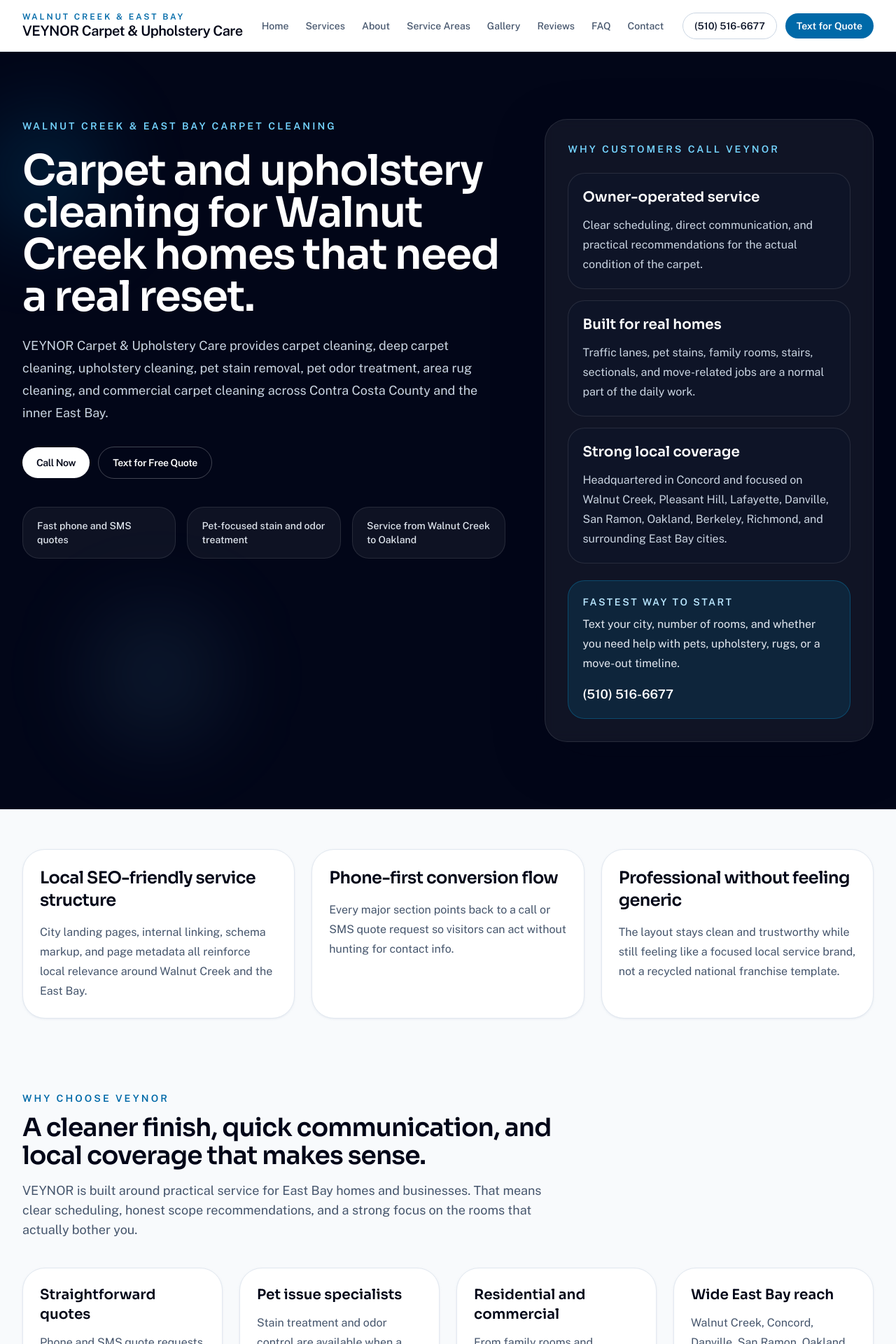
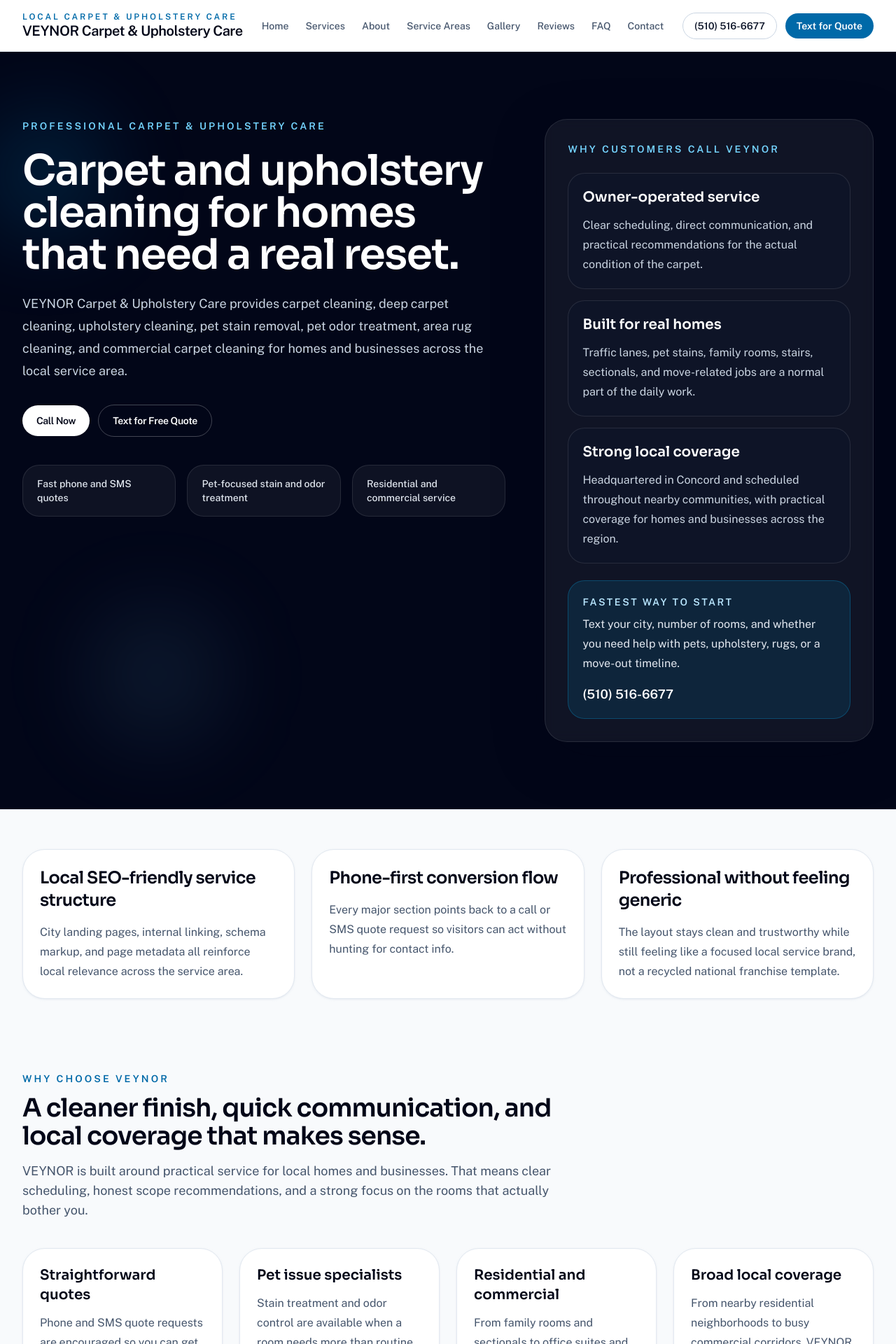
Before and after one commit to veynorcarpetscare-jpg/veynorcarpetcare, a Next.js app: page / in a window 1280 px wide. Shown: the top 1920 px of the page at 70% size. Built offline with nearby package versions, Linux system fonts and the light colour scheme.

Commit message:
Refine homepage geo positioning

```diff
--- a/app/page.tsx
+++ b/app/page.tsx
@@ -44,16 +44,16 @@ export default function Home() {
             <div className="absolute bottom-0 left-24 h-48 w-48 rounded-full bg-sky-300/10 blur-3xl" />
             <div className="relative">
               <p className="text-sm font-semibold uppercase tracking-[0.22em] text-sky-300">
-                Walnut Creek & East Bay Carpet Cleaning
+                Professional Carpet & Upholstery Care
               </p>
               <h1 className="mt-6 max-w-3xl text-5xl font-semibold tracking-tight sm:text-6xl">
-                Carpet and upholstery cleaning for Walnut Creek homes that need a real reset.
+                Carpet and upholstery cleaning for homes that need a real reset.
               </h1>
               <p className="mt-6 max-w-2xl text-lg leading-8 text-slate-300">
                 VEYNOR Carpet & Upholstery Care provides carpet cleaning, deep
                 carpet cleaning, upholstery cleaning, pet stain removal, pet odor
-                treatment, area rug cleaning, and commercial carpet cleaning across
-                Contra Costa County and the inner East Bay.
+                treatment, area rug cleaning, and commercial carpet cleaning for
+                homes and businesses across the local service area.
               </p>
               <div className="mt-8">
                 <CallToActionGroup invert />
@@ -62,7 +62,7 @@ export default function Home() {
                 {[
                   "Fast phone and SMS quotes",
                   "Pet-focused stain and odor treatment",
-                  "Service from Walnut Creek to Oakland",
+                  "Residential and commercial service",
                 ].map((item) => (
                   <div
                     key={item}
@@ -91,7 +91,7 @@ export default function Home() {
                 },
                 {
                   title: "Strong local coverage",
-                  body: "Headquartered in Concord and focused on Walnut Creek, Pleasant Hill, Lafayette, Danville, San Ramon, Oakland, Berkeley, Richmond, and surrounding East Bay cities.",
+                  body: "Headquartered in Concord and scheduled throughout nearby communities, with practical coverage for homes and businesses across the region.",
                 },
               ].map((item) => (
                 <div
@@ -122,7 +122,7 @@ export default function Home() {
           {[
             {
               title: "Local SEO-friendly service structure",
-              body: "City landing pages, internal linking, schema markup, and page metadata all reinforce local relevance around Walnut Creek and the East Bay.",
+              body: "City landing pages, internal linking, schema markup, and page metadata all reinforce local relevance across the service area.",
             },
             {
               title: "Phone-first conversion flow",
@@ -151,7 +151,7 @@ export default function Home() {
           <SectionHeading
             eyebrow="Why Choose VEYNOR"
             title="A cleaner finish, quick communication, and local coverage that makes sense."
-            description="VEYNOR is built around practical service for East Bay homes and businesses. That means clear scheduling, honest scope recommendations, and a strong focus on the rooms that actually bother you."
+            description="VEYNOR is built around practical service for local homes and businesses. That means clear scheduling, honest scope recommendations, and a strong focus on the rooms that actually bother you."
           />
           <div className="mt-10 grid gap-6 md:grid-cols-2 xl:grid-cols-4">
             {[
@@ -168,8 +168,8 @@ export default function Home() {
                 body: "From family rooms and sectionals to office suites and waiting areas, the service mix stays practical.",
               },
               {
-                title: "Wide East Bay reach",
-                body: "Walnut Creek, Concord, Danville, San Ramon, Oakland, Berkeley, Richmond, and the surrounding cities are all covered.",
+                title: "Broad local coverage",
+                body: "From nearby residential neighborhoods to busy commercial corridors, VEYNOR covers a wide service area without feeling like a franchise dispatch line.",
               },
             ].map((item) => (
               <div
@@ -253,7 +253,7 @@ export default function Home() {
         <div className="mx-auto max-w-7xl">
           <SectionHeading
             eyebrow="Customer Reviews"
-            title="Clear, concise feedback from East Bay customers."
+            title="Clear, concise feedback from local customers."
             description="Review cards are stored separately so the site can be updated quickly as new verified customer feedback is collected."
           />
           <div className="mt-10 grid gap-6 lg:grid-cols-3">
@@ -276,7 +276,7 @@ export default function Home() {
         <div className="mx-auto max-w-7xl">
           <SectionHeading
             eyebrow="Service Areas"
-            title="Focused on Walnut Creek, backed by coverage across the East Bay."
+            title="Local coverage without the franchise feel."
             description="Dedicated city pages help the site rank locally while the broader service area directory makes it clear that VEYNOR covers a much wider footprint."
           />
           <div className="mt-10 grid gap-5 md:grid-cols-2 xl:grid-cols-4">
--- a/components/site-footer.tsx
+++ b/components/site-footer.tsx
@@ -13,15 +13,15 @@ export function SiteFooter() {
       <div className="mx-auto grid max-w-7xl gap-10 px-4 py-16 sm:px-6 lg:grid-cols-[1.3fr_1fr_1fr] lg:px-8">
         <div className="space-y-4">
           <p className="text-xs font-semibold uppercase tracking-[0.24em] text-sky-300">
-            Walnut Creek & East Bay Carpet Cleaning
+            Local Carpet & Upholstery Care
           </p>
           <h2 className="text-2xl font-semibold tracking-tight text-white">
             {site.name}
           </h2>
           <p className="max-w-xl text-base leading-7 text-slate-300">
             Professional carpet cleaning, upholstery cleaning, pet stain removal,
-            and odor treatment for homes and businesses across Contra Costa County
-            and the inner East Bay.
+            and odor treatment for homes and businesses across the local service
+            area.
           </p>
           <div className="space-y-2 text-sm text-slate-300">
             <p>
--- a/components/site-header.tsx
+++ b/components/site-header.tsx
@@ -7,7 +7,7 @@ export function SiteHeader() {
       <div className="mx-auto flex max-w-7xl items-center justify-between gap-4 px-4 py-4 sm:px-6 lg:px-8">
         <SiteLink href="/" className="min-w-0">
           <p className="text-xs font-semibold uppercase tracking-[0.24em] text-sky-700">
-            Walnut Creek & East Bay
+            Local Carpet & Upholstery Care
           </p>
           <p className="max-w-[15rem] text-base leading-tight font-semibold tracking-tight text-slate-950 sm:max-w-none sm:text-xl">
             {site.name}
```
